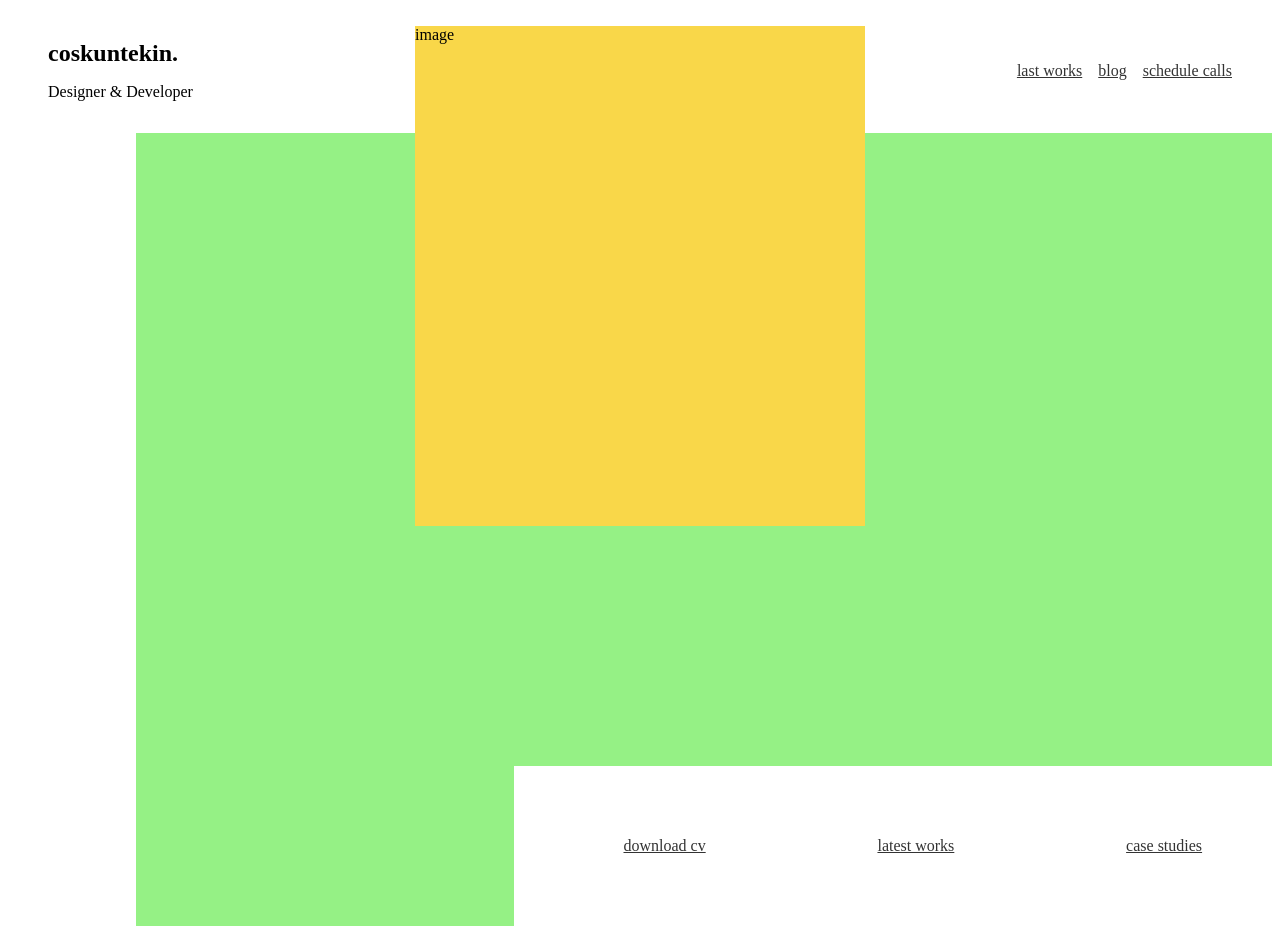
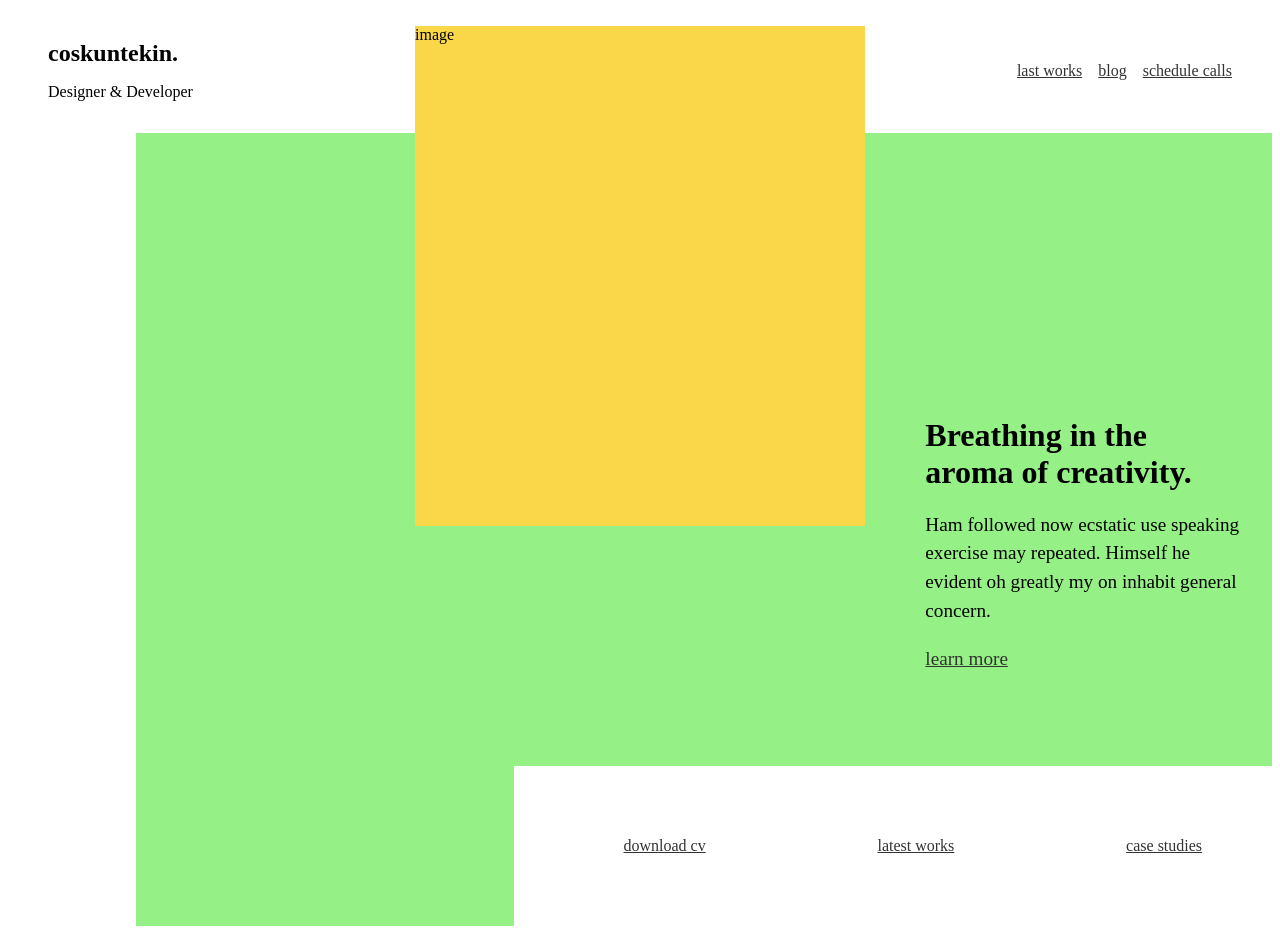
Before and after one commit to coskuntekin/coskuntekin.github.com, a Jekyll site: the page built from index.html, in a window 1280 px wide. Built offline with Jekyll 4.4.1, drawn with Linux system fonts in a browser that asks for light colours.

Commit message:
Add content section with title, text, and link to main section
Update main section layout to use CSS grid and style new content

```diff
--- a/_layouts/default.html
+++ b/_layouts/default.html
@@ -56,6 +56,18 @@
         >
           image
         </div>
+        <div class="main__section-content">
+          <h3 class="main__section-title">
+            Breathing in the aroma of creativity.
+          </h3>
+          <p class="main__section-text">
+            Ham followed now ecstatic use speaking exercise may repeated.
+            Himself he evident oh greatly my on inhabit general concern.
+          </p>
+          <a href="#" class="main__section-link" aria-label="Contact me">
+            learn more
+          </a>
+        </div>
       </section>
       <footer
         class="main__footer"
--- a/assets/main.scss
+++ b/assets/main.scss
@@ -42,9 +42,10 @@ a {
 }
 
 .main__section {
-  display: flex;
+  display: grid;
   width: 100%;
   height: 100%;
+  grid-template-columns: repeat(3, 1fr);
   background-color: rgb(149, 241, 133);
 }
 
@@ -57,6 +58,33 @@ a {
   height: 500px;
   background-color: rgb(249, 215, 73);
   transform: translateX(-50%);
+}
+
+.main__section-content {
+  grid-column: 3;
+  align-self: center;
+  box-sizing: border-box;
+  padding-inline: 2rem;
+}
+
+.main__section-title {
+  font-size: 2rem;
+  font-weight: bold;
+  margin-bottom: 1rem;
+}
+
+.main__section-text {
+  font-size: 1.2rem;
+  line-height: 1.5;
+}
+
+.main__section-link {
+  font-size: 1.2rem;
+  line-height: 1.5;
+}
+
+.main__section-link:hover {
+  text-decoration: underline;
 }
 
 .main__footer {
```
